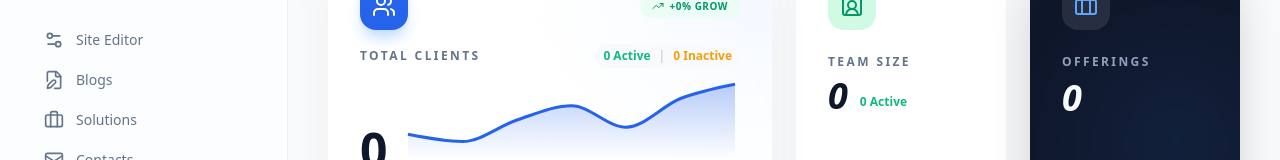
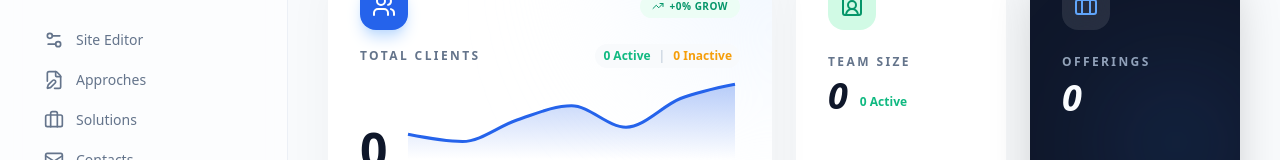
Before and after one commit to ahmed123-coder/islem-khemakhem-pfe, a Next.js app: page /admin in a window 1280 px wide. Shown: the part 349-509 px from the top of the page. Built offline with nearby package versions, Linux system fonts and the light colour scheme; no server answers; the database is empty.

Commit message:
feat: implement admin dashboard with analytics reporting and navigation components

```diff
--- a/src/app/admin/page.tsx
+++ b/src/app/admin/page.tsx
@@ -138,7 +138,7 @@ export default function AdminDashboard() {
               <h3>${stats.services}</h3>
             </div>
             <div class="card">
-              <p class="label">Published Blogs</p>
+              <p class="label">Published Approches</p>
               <h3>${stats.blogs}</h3>
             </div>
           </div>
@@ -330,7 +330,7 @@ export default function AdminDashboard() {
         {/* Interactive Quick Actions */}
         <motion.div variants={item} className="md:col-span-2">
           <div className="grid grid-cols-2 gap-4 h-full">
-            <Link href="/admin/blogs" className="group">
+            <Link href="/admin/approches" className="group">
               <div className="h-full rounded-[32px] bg-white border border-slate-100 p-6 flex items-center gap-4 transition-all hover:bg-slate-50 hover:shadow-lg active:scale-95">
                 <div className="w-10 h-10 rounded-xl bg-purple-100 flex items-center justify-center group-hover:scale-110 transition-transform">
                   <FileEdit className="w-5 h-5 text-purple-600" />
--- a/src/components/admin/sidebar.tsx
+++ b/src/components/admin/sidebar.tsx
@@ -62,7 +62,7 @@ export function AdminSidebar() {
 
   const contentItems = [
     { href: '/admin/content', label: 'Site Editor', icon: Settings2 },
-    { href: '/admin/blogs', label: 'Blogs', icon: FileEdit },
+    { href: '/admin/approches', label: 'Approches', icon: FileEdit },
     { href: '/admin/solution', label: 'Solutions', icon: Briefcase },
     { href: '/admin/contacts', label: 'Contacts', icon: Mail },
     { href: '/admin/faqs', label: 'FAQs', icon: HelpCircle },
```
Also changed, not shown: src/app/admin/approches/page.tsx (renamed from src/app/admin/blogs/page.tsx).
